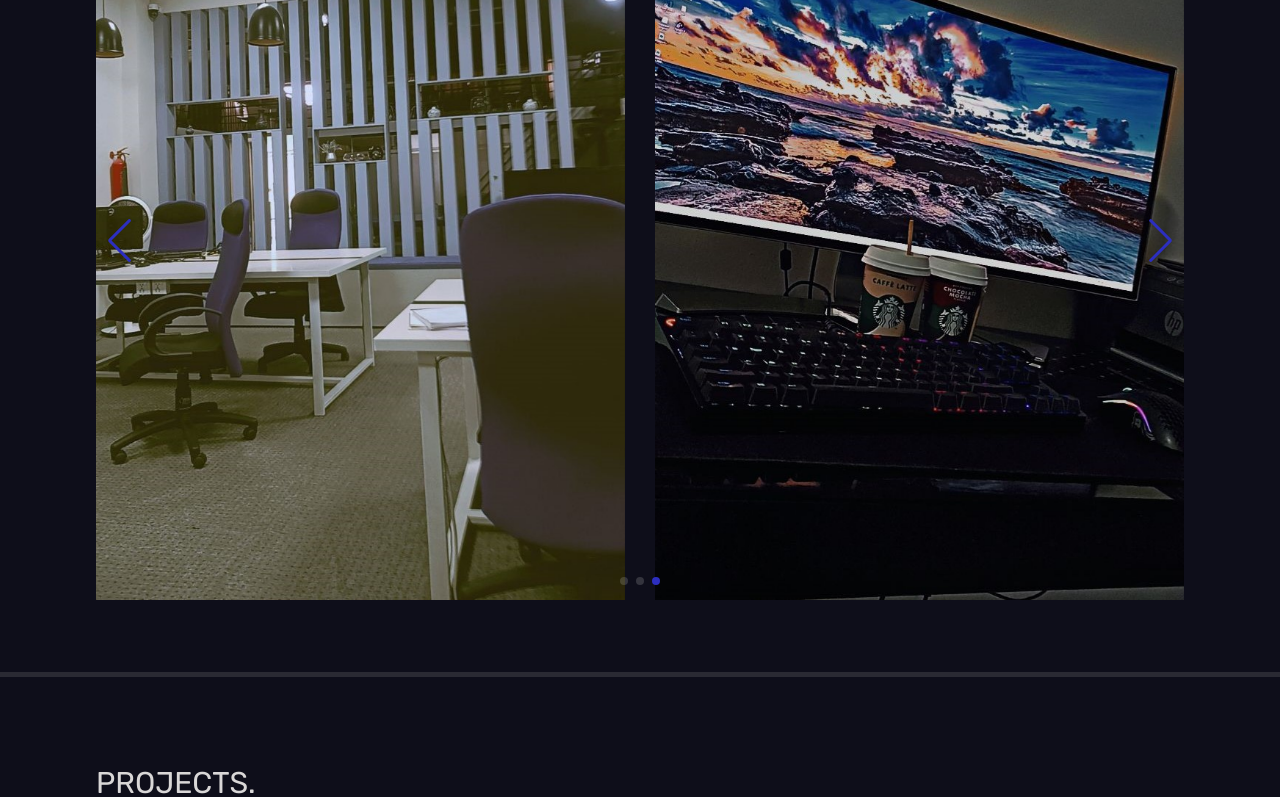
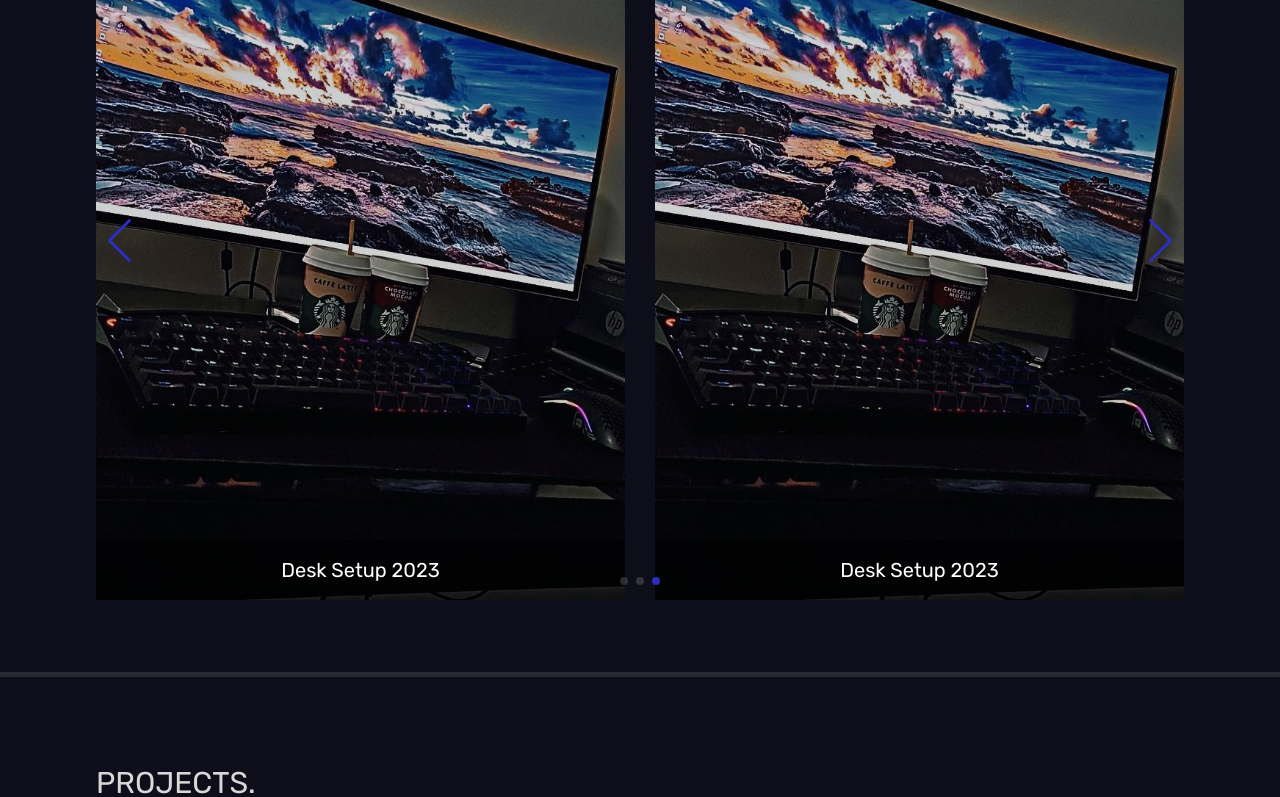
Before and after one commit to talhaiftikhar12549/talhaiftikhar, a React (Vite) app: page / in a window 1280 px wide. Shown: the part 3051-3848 px from the top of the page. Built offline with nearby package versions, Linux system fonts and the light colour scheme.

Commit message:
Added test in the picture

```diff
--- a/src/components/GallerySection.jsx
+++ b/src/components/GallerySection.jsx
@@ -1,5 +1,4 @@
 import React from "react";
-import usmanPic from "../assets/usmanPic.jpg";
 import povatUfoia from "../assets/povatUforia.jpg";
 import deskSetup2023 from "../assets/desk2024.jpg"
 import { Swiper, SwiperSlide } from 'swiper/react';
@@ -35,12 +34,12 @@ const GallerySection = () => {
                                 className="h-[80%] w-full"
                                 breakpoints={{
                                     768: {
-                                      slidesPerView: 2,
+                                        slidesPerView: 2,
                                     },
                                     0: {
-                                      slidesPerView: 1,
+                                        slidesPerView: 1,
                                     },
-                                  }}
+                                }}
                                 pagination={{ clickable: true }}
                                 navigation={true}
                                 style={{
@@ -51,23 +50,44 @@ const GallerySection = () => {
                                 }}
                             >
                                 <SwiperSlide>
-                                    <div className="  ">
-                                        <img className="w-[100%] h-[50%]" src={deskSetup2023} alt="Desk setup 2023" />
+                                    <div className="relative">
+                                        <img
+                                            className="w-full h-auto object-cover"
+                                            src={deskSetup2023}
+                                            alt="Desk setup 2023"
+                                        />
+                                        <p className="absolute bottom-0 w-full bg-opacity-60 bg-black text-xl text-white py-4 text-center">
+                                            Desk Setup 2023
+                                        </p>
                                     </div>
                                 </SwiperSlide>
 
 
-
-
                                 <SwiperSlide>
-                                    <div className=" ">
-                                        <img className="w-[100%] " src={povatUfoia} alt="Povat UFOIA" />
+                                    <div className="relative">
+                                        <img
+                                            className="w-full h-auto object-cover"
+                                            src={povatUfoia
+                                            }
+                                            alt="Desk setup 2023"
+                                        />
+                                        <p className="absolute bottom-0 w-full bg-opacity-60 bg-black text-xl text-white py-4 text-center">
+                                            Desk Setup 2023
+                                        </p>
                                     </div>
                                 </SwiperSlide>
 
                                 <SwiperSlide>
-                                    <div className="">
-                                        <img className="w-[100%] " src={povatUfoia} alt="Povat UFOIA duplicate" />
+                                    <div className="relative">
+                                        <img
+                                            className="w-full h-auto object-cover"
+                                            src={deskSetup2023
+                                            }
+                                            alt="Desk setup 2023"
+                                        />
+                                        <p className="absolute bottom-0 w-full bg-opacity-60 bg-black text-xl text-white py-4 text-center">
+                                            Desk Setup 2023
+                                        </p>
                                     </div>
                                 </SwiperSlide>
 
```
